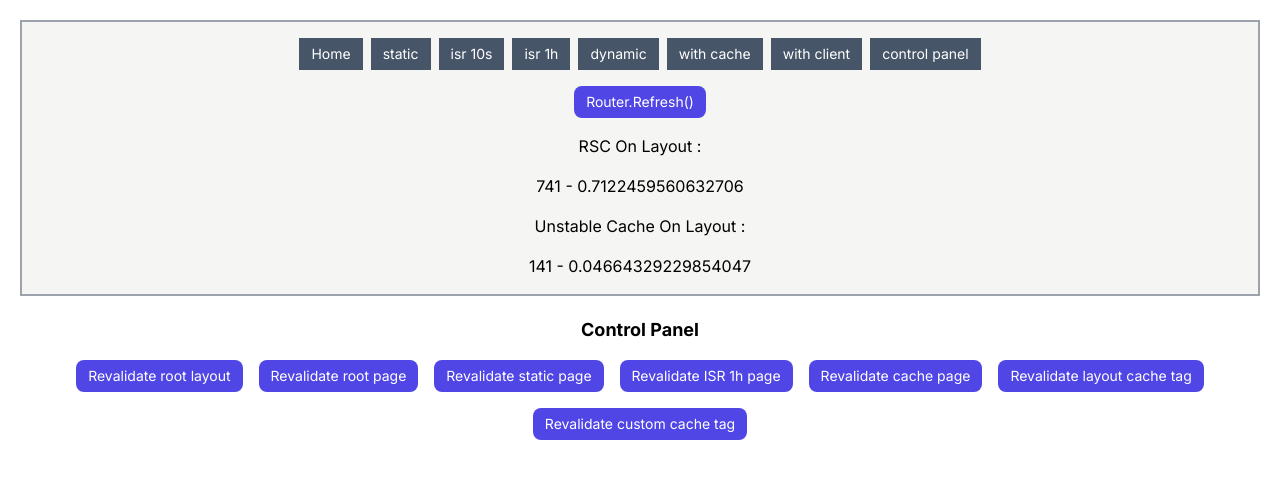
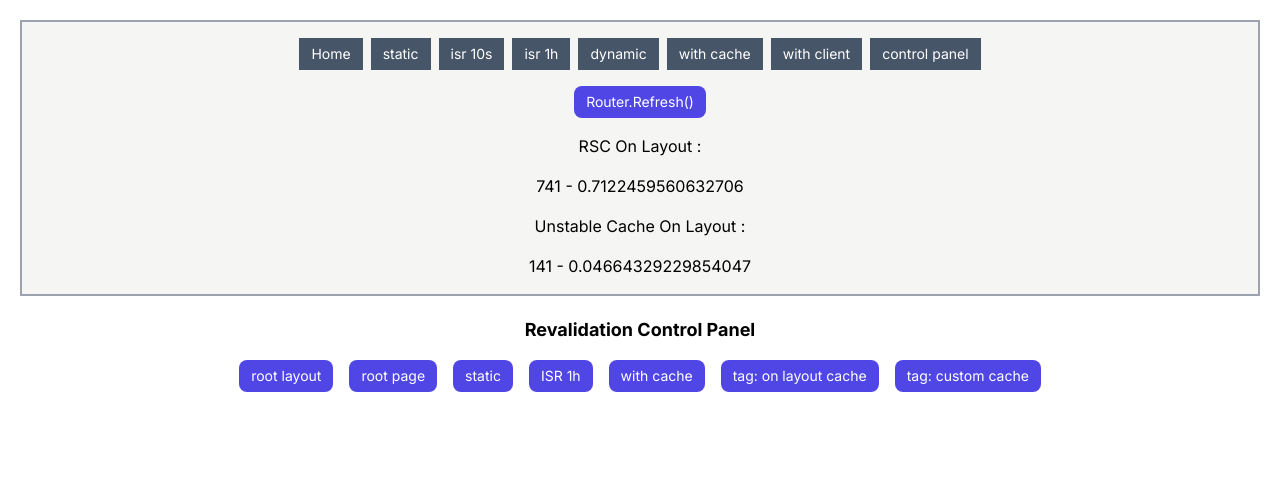
Before and after one commit to Javad9s/nextjs-revalidation-test, a Next.js app: page /control-panel in a window 1280 px wide. Shown: the top 478 px of the page. Built offline with nearby package versions, Linux system fonts and the light colour scheme.

Commit message:
polish and simplification

```diff
--- a/src/app/control-panel/page.tsx
+++ b/src/app/control-panel/page.tsx
@@ -3,7 +3,7 @@ import RevalidationPanel from "@/components/RevalidationPanel";
 export default function Page() {
   return (
     <>
-      <p className="text-lg font-bold">Control Panel</p>
+      <p className="text-lg font-bold">Revalidation Control Panel</p>
       <RevalidationPanel />
     </>
   );
--- a/src/app/static/page.tsx
+++ b/src/app/static/page.tsx
@@ -1,12 +1,12 @@
-import ClientNumber from "@/components/ClientNumber";
-import ServerNumber from "@/components/ServerNumber";
+import CustomNumber from "@/components/CustomNumber";
 
 export default function Page() {
+  const randomNumber = Math.random();
+  // console.log(`rendered static page ${randomNumber}`);
   return (
     <>
       <p className="text-lg font-bold">Static page</p>
-      <ServerNumber />
-      <ClientNumber />
+      Custom server : <CustomNumber rnd={randomNumber} />
     </>
   );
 }
--- a/src/components/RevalidationPanel.tsx
+++ b/src/components/RevalidationPanel.tsx
@@ -97,43 +97,43 @@ export default function RevalidationPanel() {
           onClick={onRevalidateRootLayout}
           className="rounded-lg bg-indigo-600 px-3 py-1.5 text-sm text-white duration-150 hover:bg-indigo-700 active:shadow-lg"
         >
-          Revalidate root layout
+          root layout
         </button>
         <button
           onClick={onRevalidateRootPage}
           className="rounded-lg bg-indigo-600 px-3 py-1.5 text-sm text-white duration-150 hover:bg-indigo-700 active:shadow-lg"
         >
-          Revalidate root page
+          root page
         </button>
         <button
           onClick={onRevalidateStaticPage}
           className="rounded-lg bg-indigo-600 px-3 py-1.5 text-sm text-white duration-150 hover:bg-indigo-700 active:shadow-lg"
         >
-          Revalidate static page
+          static
         </button>
         <button
           onClick={onRevalidateISR1hPage}
           className="rounded-lg bg-indigo-600 px-3 py-1.5 text-sm text-white duration-150 hover:bg-indigo-700 active:shadow-lg"
         >
-          Revalidate ISR 1h page
+          ISR 1h
         </button>
         <button
           onClick={onRevalidateCachePage}
           className="rounded-lg bg-indigo-600 px-3 py-1.5 text-sm text-white duration-150 hover:bg-indigo-700 active:shadow-lg"
         >
-          Revalidate cache page
+          with cache
         </button>
         <button
           onClick={onRevalidatecacheTag}
           className="rounded-lg bg-indigo-600 px-3 py-1.5 text-sm text-white duration-150 hover:bg-indigo-700 active:shadow-lg"
         >
-          Revalidate layout cache tag
+          tag: on layout cache
         </button>
         <button
           onClick={onRevalidatecustomTag}
           className="rounded-lg bg-indigo-600 px-3 py-1.5 text-sm text-white duration-150 hover:bg-indigo-700 active:shadow-lg"
         >
-          Revalidate custom cache tag
+          tag: custom cache
         </button>
       </div>
       {isPending ? "pending..." : ""}
```
